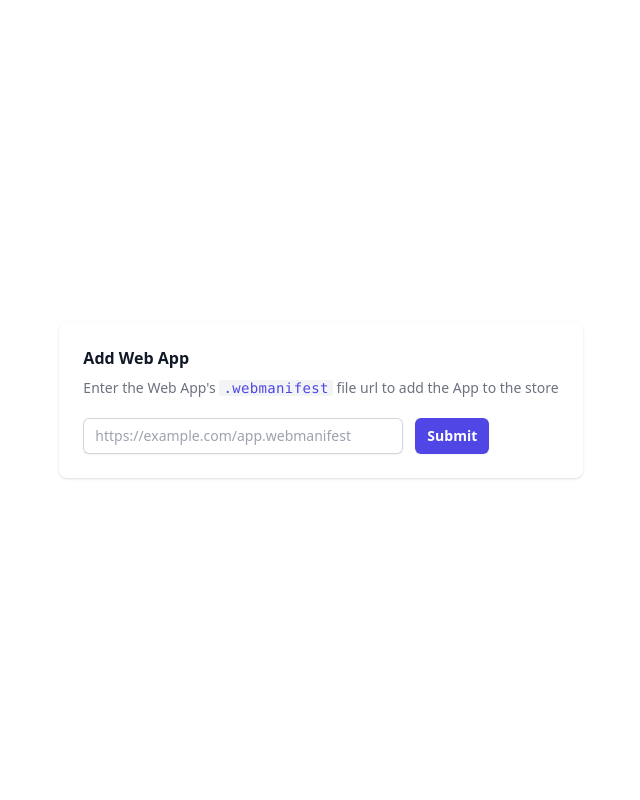
After one commit to SantaClaas/test-fastapi, a FastAPI app: template webapp/templates/apps/new.html in a window 1280 px wide. The commit adds this page. Shown: the whole page, without its empty margins (319-959 px from the left). Run offline with FastAPI, Linux system fonts and the light colour scheme; the template is opened without the code that fills it, so the values that code supplies are empty; style sheets or scripts are compiled from the project's sources.

Commit message:
Implement app icon support

```diff
--- a/webapp/data/database.py
+++ b/webapp/data/database.py
@@ -2,7 +2,7 @@ from sqlalchemy import create_engine
 from sqlalchemy.ext.declarative import declarative_base
 from sqlalchemy.orm import sessionmaker
 
-SQLALCHEMY_DATABASE_URL = "sqlite:///./sql_app.db"
+SQLALCHEMY_DATABASE_URL = "sqlite:///./database.db"
 # SQLALCHEMY_DATABASE_URL = "postgresql://user:password@postgresserver/db"
 
 engine = create_engine(
--- a/webapp/main.py
+++ b/webapp/main.py
@@ -4,11 +4,10 @@ from fastapi import FastAPI, Form, Depends, Request
 from fastapi.responses import FileResponse, RedirectResponse, HTMLResponse
 from fastapi.staticfiles import StaticFiles
 from urllib.request import urlopen
-from urllib.parse import urlparse
+from urllib.parse import urlparse, urlunsplit
 import json
 import starlette.status as status
 
-# from sql_app import crud, models, schemas
 from .data.models import Base
 from .data import schemas, crud, models
 from .data.database import SessionLocal, engine
@@ -38,7 +37,7 @@ current_directory = dirname(abspath(__file__))
 # Static files
 static_path = join(current_directory, "static")
 
-app.mount("/ui", StaticFiles(directory=static_path), name="ui")
+app.mount("/static", StaticFiles(directory=static_path), name="static")
 
 # Templating
 template_path = join(current_directory, "templates")
@@ -48,9 +47,14 @@ templates = Jinja2Templates(directory=template_path)
 
 
 @app.get('/')
-def root():
-    html_path = join(static_path, "index.html")
-    return FileResponse(html_path)
+@app.get('/apps')
+def root(request: Request):
+    return templates.TemplateResponse("apps/index.html", {"request": request})
+
+
+@app.get("/apps/new")
+def view_new_app(request: Request):
+    return templates.TemplateResponse("apps/new.html", {"request": request})
 
 
 @app.get("/apps/{app_id}", response_class=HTMLResponse)
@@ -60,14 +64,35 @@ def view_app(request: Request, app_id: str, database: Session = Depends(get_data
 
     if app is None:
         # TODO return not found page (can I do that with 404 status code and the browser not breaking?)
-        return templates.TemplateResponse("app.html", {"request": request, "id": app.id, "name": app.name})
+        return templates.TemplateResponse("apps/detail.html", {"request": request, "id": app.id, "name": app.name})
+
+    # TODO check if image url is absolute or relative
+    # Build image source url
+    source = urlunsplit(("https", app.id, app.icons[0].source, "", ""))
 
     # Render template
-    return templates.TemplateResponse("app.html", {"request": request, "id": app.id, "name": app.name})
+    return templates.TemplateResponse(
+        "apps/detail.html",
+        {"request": request,
+         "id": app.id,
+         "name": app.name,
+         "description": app.description,
+         "source": source
+         })
+
+
+def createIconFor(app_id: str):
+    return lambda json: models.Icon(
+        app_id=app_id,
+        source=json["src"],
+        sizes=json["sizes"],
+        type=json["type"],
+        label=json.get("label", None),
+        purpose=json.get("purpose", "any"))
 
 
 @app.post("/apps")
-async def create_app(url: Annotated[str, Form(alias="url")], database: Session = Depends(get_database)):
+def create_app(url: Annotated[str, Form(alias="url")], database: Session = Depends(get_database)):
     # TODO url validation
     # An application is defined by the manifest so these terms can be used interchangibly
 
@@ -87,13 +112,29 @@ async def create_app(url: Annotated[str, Form(alias="url")], database: Session =
     response = urlopen(url)
     # TODO validate manifest
     # TODO handle deserialization error
+
     manifest = json.loads(response.read())
-    print(type(manifest["icons"]))
 
     # Persist application to database
     app = models.App(
-        id=app_id, name=manifest["name"], start_url=manifest["start_url"], description=manifest["description"])
+        id=app_id,
+        manifest_url=url,
+        name=manifest["name"],
+        start_url=manifest["start_url"],
+        description=manifest["description"])
+
+    # TODO use transaction to cancel creation in case icon write fails so we don't have an app without icons
     crud.create_app(database, app)
+
+    # Persist icons
+    print(type(manifest["icons"]))
+    icons = manifest["icons"]
+    icons = list(map(createIconFor(app_id), icons))
+
+    print(icons)
+    print(type(icons[0]))
+    print(icons[0])
+    crud.create_app_icons(database, icons)
 
     # Return user to new page for app
 
--- /dev/null
+++ b/webapp/templates/apps/new.html
@@ -0,0 +1,42 @@
+<!DOCTYPE html>
+<html lang="en">
+
+<head>
+    <meta charset="utf-8">
+    <title>Web App Store</title>
+    <meta name="viewport" content="width=device-width, initial-scale=1">
+    <link href="{{ url_for('static', path='/output.css') }}" rel="stylesheet">
+</head>
+
+<body class="p-4 h-screen grid place-content-center">
+    <article>
+
+        <div class="bg-white shadow sm:rounded-lg">
+            <div class="px-4 py-5 sm:p-6">
+                <h1 class="text-base font-semibold leading-6 text-gray-900">Add Web App</h1>
+                <div class="mt-2 max-w-xl text-sm text-gray-500">
+                    <p>Enter the Web App's <span
+                            class="font-mono bg-gray-100 text-indigo-600 tracking-wide rounded-sm px-1">.webmanifest</span>
+                        file url
+                        to add
+                        the App to
+                        the store
+                    </p>
+                </div>
+                <form class="mt-5 sm:flex sm:items-center" action="/apps" method="post">
+                    <div class="w-full sm:max-w-xs">
+                        <label for="url" class="sr-only">Manifest Url</label>
+                        <input type="url" name="url" id="url" required
+                            class="block w-full rounded-md border-0 py-1.5 text-gray-900 shadow-sm ring-1 ring-inset ring-gray-300 placeholder:text-gray-400 focus:ring-2 focus:ring-inset focus:ring-indigo-600 sm:text-sm sm:leading-6"
+                            placeholder="https://example.com/app.webmanifest">
+                    </div>
+                    <button type="submit"
+                        class="mt-3 inline-flex w-full items-center justify-center rounded-md bg-indigo-600 px-3 py-2 text-sm font-semibold text-white shadow-sm hover:bg-indigo-500 focus-visible:outline focus-visible:outline-2 focus-visible:outline-offset-2 focus-visible:outline-indigo-600 sm:ml-3 sm:mt-0 sm:w-auto">Submit</button>
+                </form>
+            </div>
+        </div>
+    </article>
+
+</body>
+
+</html>
```
Also changed, not shown: webapp/data/crud.py (+10 -9 lines), webapp/data/models.py (+24 -13 lines), webapp/static/index.html (deleted, +0 -41 lines), webapp/templates/apps/detail.html (added, +19 -0 lines), webapp/templates/apps/index.html (renamed from webapp/templates/app.html, +3 -4 lines), webapp/templates/index.html (deleted, +0 -41 lines).
